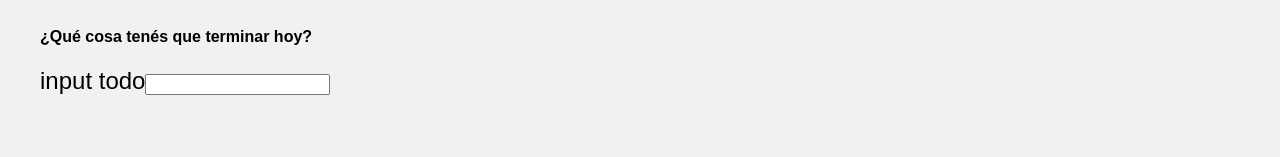
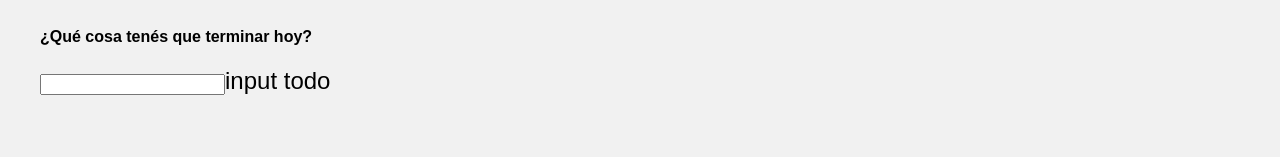
Before and after one commit to nicolasbiscotti/todos-app, a React (Create React App) app: page / in a window 1280 px wide. Shown: the part 168-325 px from the top of the page. Built offline with nearby package versions, Linux system fonts and the light colour scheme; no server answers.

Commit message:
Refactor: TodoManagerForm input title accessible name

```diff
--- a/src/Components/TodoManagerForm/TodoManagerForm.jsx
+++ b/src/Components/TodoManagerForm/TodoManagerForm.jsx
@@ -48,13 +48,13 @@ const TodoManagerForm = () => {
 
             <div className="App-input-todo-title">
               <label>
-                {"input todo"}
                 <input
                   type="text"
                   name="title"
                   value={values.title}
                   onChange={handleChange}
                 ></input>
+                <span>input todo</span>
               </label>
             </div>
 
```
